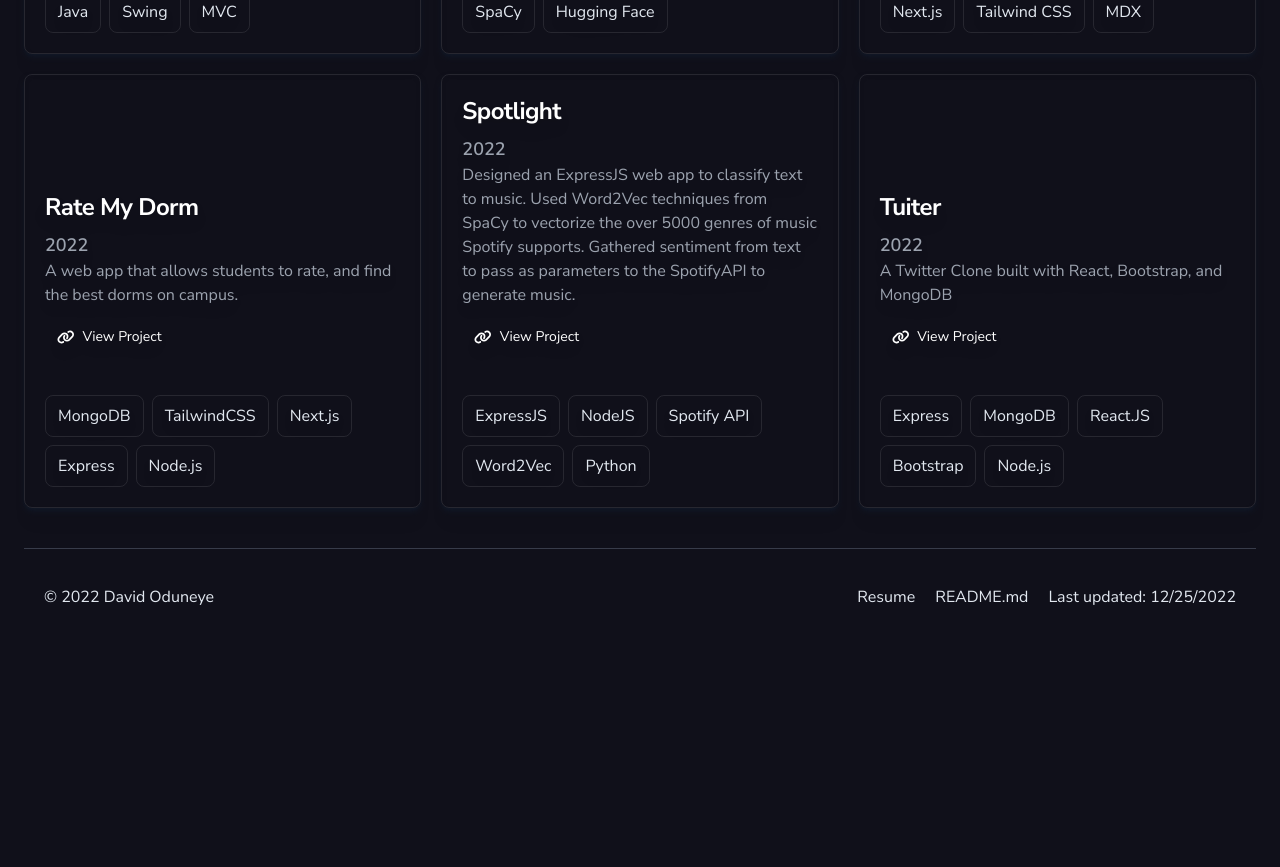
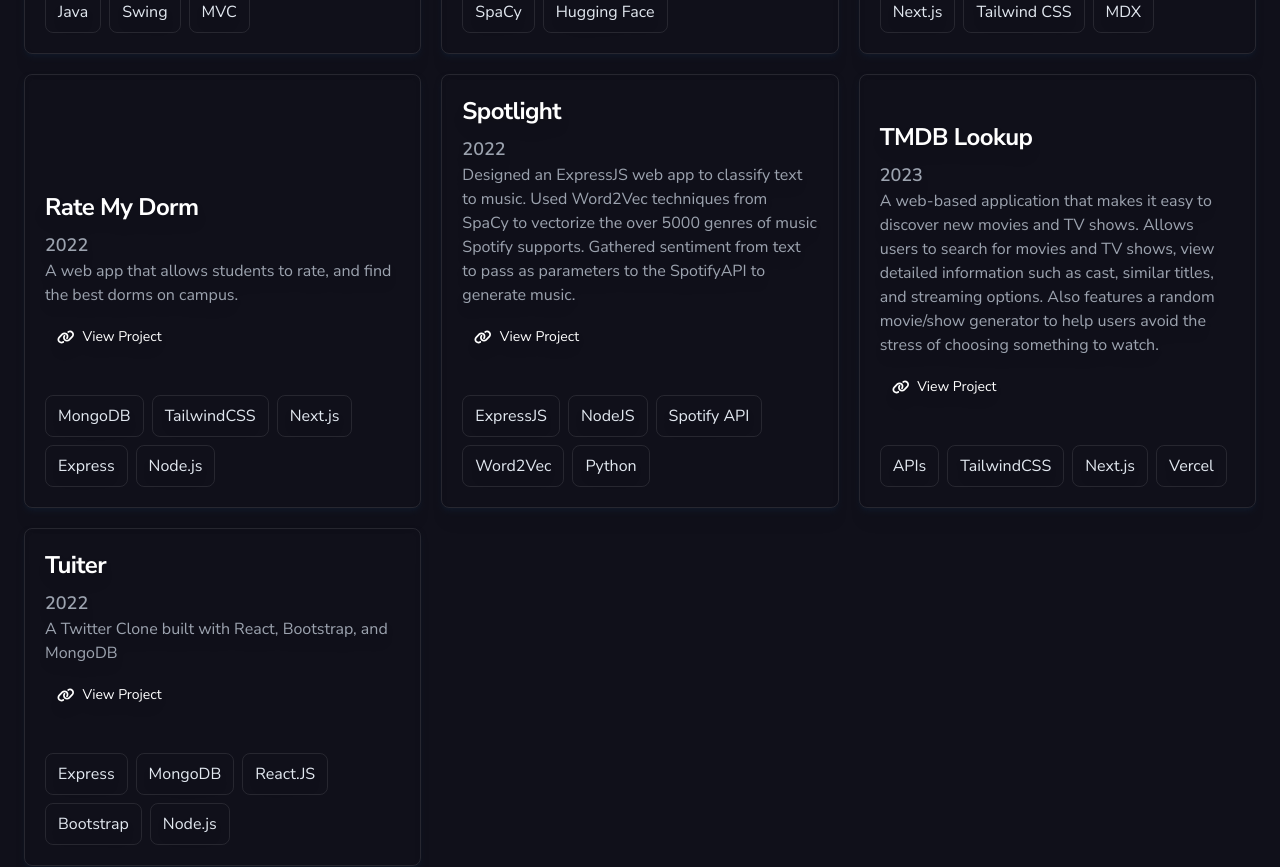
Before and after one commit to DOOduneye/portfolio, a Next.js app: page /projects in a window 1280 px wide. Shown: the part 540-1407 px from the top of the page. Before the commit the page ends 1184 px from the top, so only its background shows below. Built offline with nearby package versions, Linux system fonts and the light colour scheme; no server answers.

Commit message:
added a project
wtftw

```diff
--- a/components/Footer.js
+++ b/components/Footer.js
@@ -12,8 +12,6 @@ const Footer = () => {
                     <a href="/assets/text/README.html" className="hover:underline underline-offset-4">
                         <> README.md </>
                     </a>
-
-                    {`Last updated: ${new Date().toLocaleDateString()}`}
                 </span>
             </section>
 
--- /dev/null
+++ b/content/projects/wtftw.mdx
@@ -0,0 +1,8 @@
+---
+title: 'TMDB Lookup'
+date: '2023'
+description: 'A web-based application that makes it easy to discover new movies and TV shows. Allows users to search for movies and TV shows, view detailed information such as cast, similar titles, and streaming options. Also features a random movie/show generator to help users avoid the stress of choosing something to watch.'
+stack: 'APIs — TailwindCSS — Next.js — Vercel'
+link: 'github.com/DOOduneye/tmdb-film-lookup'
+button: 'View Project'
+---
```
